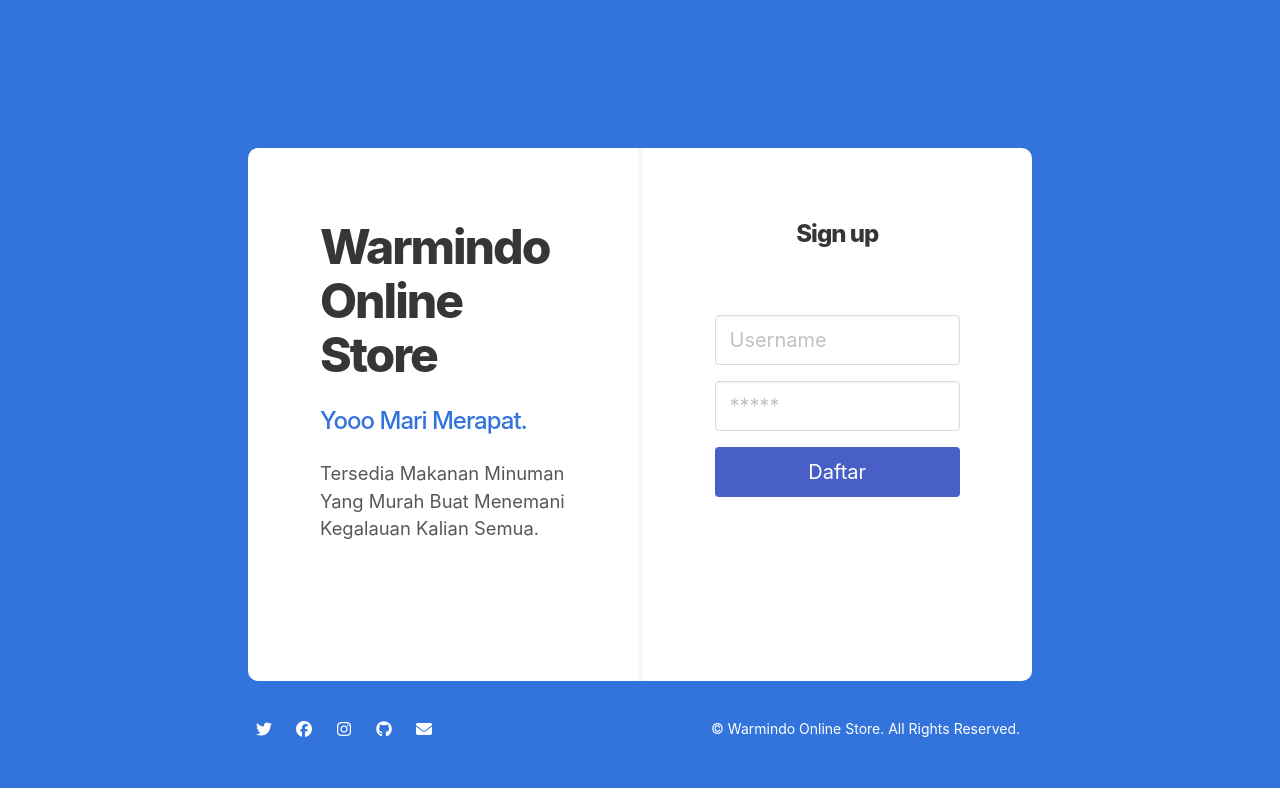
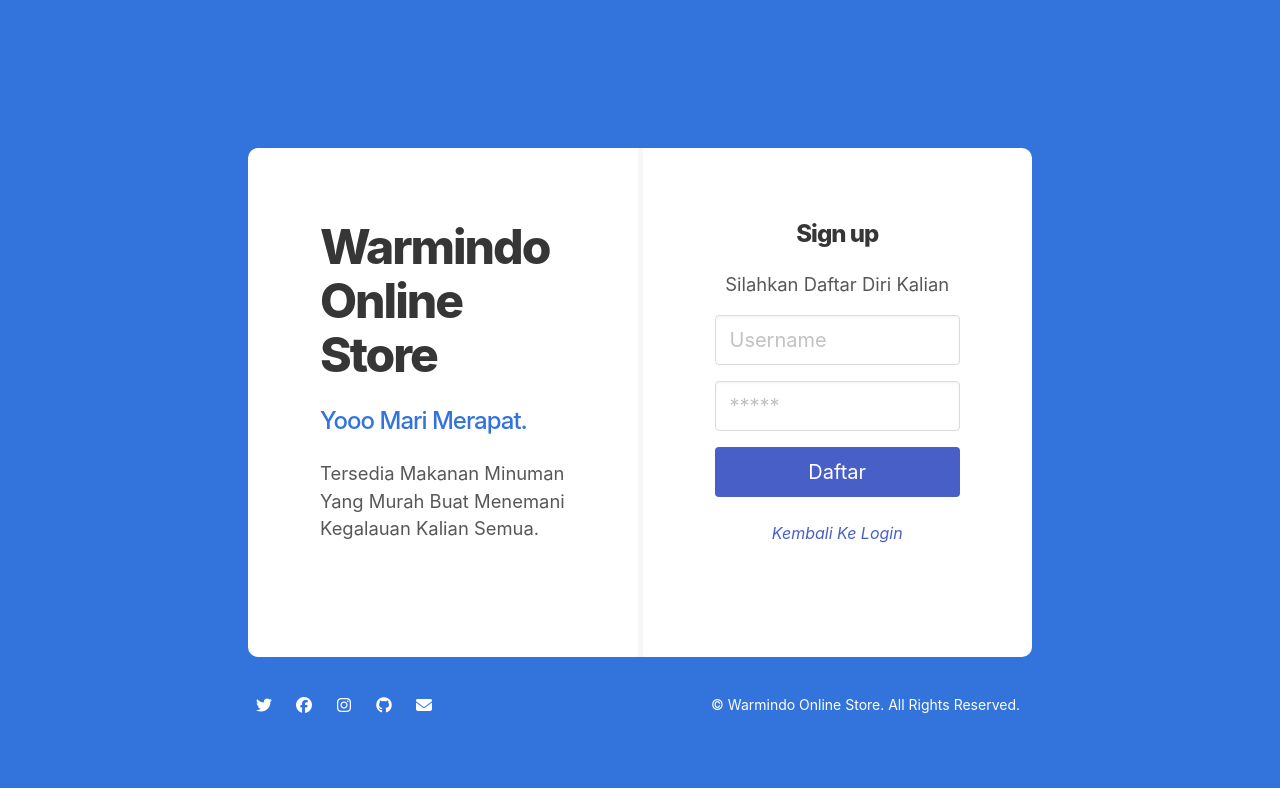
Before and after one commit to angkringankuy/angkringankuy.github.io, a PHP site: page /signup.html in a window 1280 px wide. Run offline with PHP 8.4, Linux system fonts and the light colour scheme; some libraries are stand-ins or nearby versions.

Commit message:
update login

```diff
--- a/kebutuhan/css/register.css
+++ b/kebutuhan/css/register.css
@@ -55,12 +55,12 @@
   .right .description {
     margin-top: 1rem;
     margin-bottom: 1rem !important;
-    color: var(--textLight);
+    color: var(--textDark);
     font-size: 1.15rem;
   }
 
   .right small {
-    color: var(--textLight);
+    color: var(--textDark);
   }
 
   input {
--- a/signup.html
+++ b/signup.html
@@ -42,7 +42,9 @@
 
                 <button class="button is-block is-link is-fullwidth is-medium" type="submit">Daftar</button>
                 <br />
-                <small><em>Enjoy Order Makanan Dan Minumannya.</em></small>
+                <div class="level-item has-text-centered">
+                  <a href="index.html"><em>Kembali Ke Login</em></a>
+                </div>
               </form>
               <div class="notification is-white" id="pesan"></div>
             </div>
```
